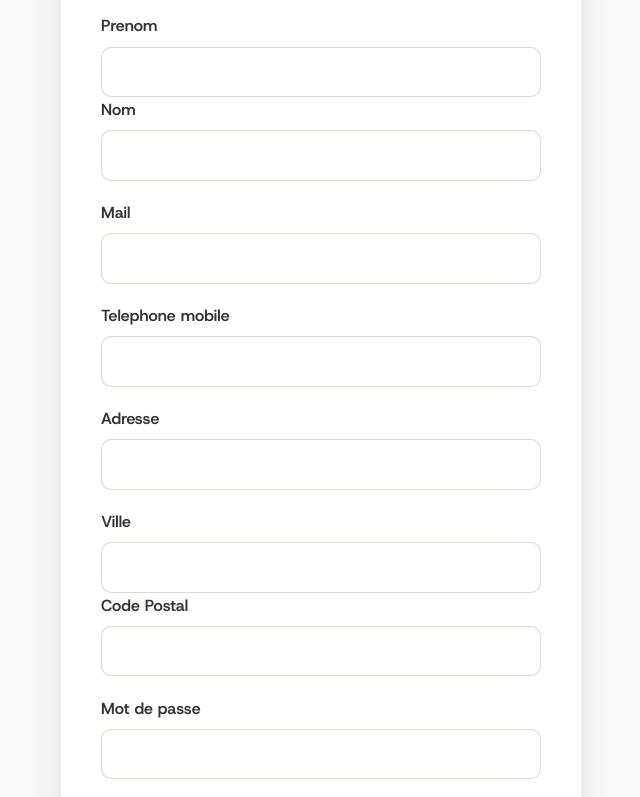
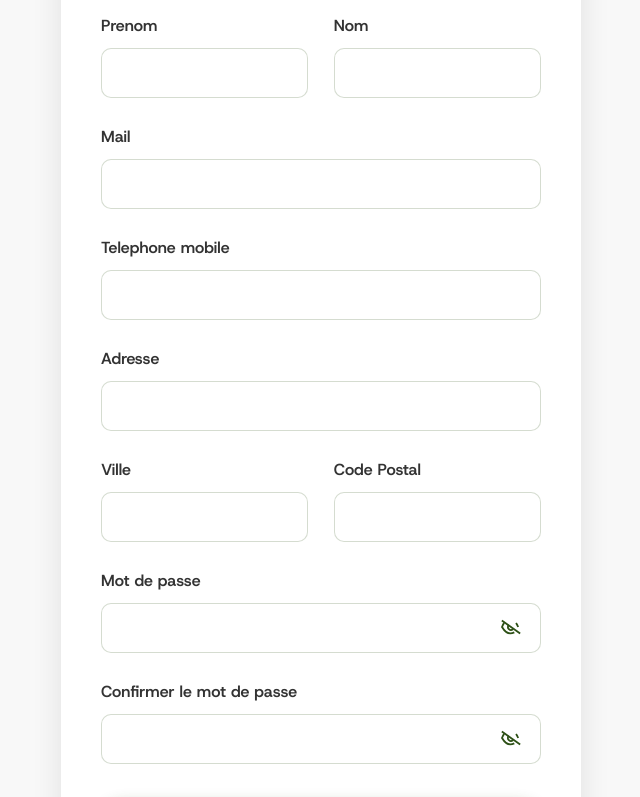
Before and after one commit to robertoreynaleon/vitegourmand-frontend, a React (Create React App) app: page /auth/register in a window 1280 px wide. Shown: the part 280-1077 px from the top of the page, without its empty margins (319-959 px from the left). Built offline with nearby package versions, Linux system fonts and the light colour scheme.

Commit message:
Validation des données du formulaire Register côté Front-end

```diff
--- a/src/pages/auth/Register.jsx
+++ b/src/pages/auth/Register.jsx
@@ -1,9 +1,46 @@
-import React from 'react';
+import React, { useState } from 'react';
 import Header from '../../components/Header';
 import Footer from '../../components/Footer';
 import './Auth.scss';
+import { validateRegister } from './registerValidation';
 
 function Register() {
+	const [formValues, setFormValues] = useState({
+		name: '',
+		lastname: '',
+		email: '',
+		phone: '',
+		address: '',
+		city: '',
+		postalCode: '',
+		password: '',
+		password_confirm: ''
+	});
+	const [errors, setErrors] = useState({});
+	const [showPassword, setShowPassword] = useState(false);
+	const [showPasswordConfirm, setShowPasswordConfirm] = useState(false);
+
+	const handleChange = (event) => {
+		const { name, value } = event.target;
+		setFormValues((prev) => ({ ...prev, [name]: value }));
+	};
+
+	const handleSubmit = (event) => {
+		event.preventDefault();
+		const validationErrors = validateRegister(formValues);
+		if (Object.keys(validationErrors).length > 0) {
+			setErrors(validationErrors);
+			const firstInvalid = Object.keys(validationErrors)[0];
+			const target = event.currentTarget.querySelector(`[name="${firstInvalid}"]`);
+			if (target) {
+				target.focus();
+			}
+			return;
+		}
+		setErrors({});
+		event.currentTarget.submit();
+	};
+
 	return (
 		<div className="auth-page-wrapper">
 			<Header />
@@ -14,7 +51,7 @@ function Register() {
 							<h1 id="register-title" className="form-page-title">Creer un compte</h1>
 							<p className="form-subtitle">Rejoignez ViteGourmand et profitez de nos menus</p>
 
-							<form className="form-main" method="post" action="/auth/register/">
+							<form className="form-main" method="post" action="http://vitegourmand.local/auth/register/" onSubmit={handleSubmit} noValidate>
 								<div className="form-row">
 									<div className="form-group">
 										<label htmlFor="name" className="form-label">Prenom</label>
@@ -24,8 +61,13 @@ function Register() {
 											name="name"
 											className="form-input-field"
 											autoComplete="given-name"
+											value={formValues.name}
+											onChange={handleChange}
+											aria-invalid={Boolean(errors.name)}
+											aria-describedby={errors.name ? 'name-error' : undefined}
 											required
 										/>
+										{errors.name && <p id="name-error" className="form-error" aria-live="polite">{errors.name}</p>}
 									</div>
 
 									<div className="form-group">
@@ -36,8 +78,13 @@ function Register() {
 											name="lastname"
 											className="form-input-field"
 											autoComplete="family-name"
+											value={formValues.lastname}
+											onChange={handleChange}
+											aria-invalid={Boolean(errors.lastname)}
+											aria-describedby={errors.lastname ? 'lastname-error' : undefined}
 											required
 										/>
+										{errors.lastname && <p id="lastname-error" className="form-error" aria-live="polite">{errors.lastname}</p>}
 									</div>
 								</div>
 
@@ -49,8 +96,13 @@ function Register() {
 										name="email"
 										className="form-input-field"
 										autoComplete="email"
+										value={formValues.email}
+										onChange={handleChange}
+										aria-invalid={Boolean(errors.email)}
+										aria-describedby={errors.email ? 'email-error' : undefined}
 										required
 									/>
+									{errors.email && <p id="email-error" className="form-error" aria-live="polite">{errors.email}</p>}
 								</div>
 
 								<div className="form-group">
@@ -61,8 +113,13 @@ function Register() {
 										name="phone"
 										className="form-input-field"
 										autoComplete="tel"
+										value={formValues.phone}
+										onChange={handleChange}
+										aria-invalid={Boolean(errors.phone)}
+										aria-describedby={errors.phone ? 'phone-error' : undefined}
 										required
 									/>
+									{errors.phone && <p id="phone-error" className="form-error" aria-live="polite">{errors.phone}</p>}
 								</div>
 
 								<div className="form-group">
@@ -73,8 +130,13 @@ function Register() {
 										name="address"
 										className="form-input-field"
 										autoComplete="street-address"
+										value={formValues.address}
+										onChange={handleChange}
+										aria-invalid={Boolean(errors.address)}
+										aria-describedby={errors.address ? 'address-error' : undefined}
 										required
 									/>
+									{errors.address && <p id="address-error" className="form-error" aria-live="polite">{errors.address}</p>}
 								</div>
 
 								<div className="form-row">
@@ -86,8 +148,13 @@ function Register() {
 											name="city"
 											className="form-input-field"
 											autoComplete="address-level2"
+											value={formValues.city}
+											onChange={handleChange}
+											aria-invalid={Boolean(errors.city)}
+											aria-describedby={errors.city ? 'city-error' : undefined}
 											required
 										/>
+										{errors.city && <p id="city-error" className="form-error" aria-live="polite">{errors.city}</p>}
 									</div>
 
 									<div className="form-group">
@@ -98,33 +165,92 @@ function Register() {
 											name="postalCode"
 											className="form-input-field"
 											autoComplete="postal-code"
+											value={formValues.postalCode}
+											onChange={handleChange}
+											aria-invalid={Boolean(errors.postalCode)}
+											aria-describedby={errors.postalCode ? 'postalCode-error' : undefined}
 											required
 										/>
+										{errors.postalCode && <p id="postalCode-error" className="form-error" aria-live="polite">{errors.postalCode}</p>}
 									</div>
 								</div>
 
 								<div className="form-group">
 									<label htmlFor="password" className="form-label">Mot de passe</label>
+									<div className="form-password-row">
 										<input
-										type="password"
+											type={showPassword ? 'text' : 'password'}
 											id="password"
 											name="password"
-										className="form-input-field"
+											className="form-input-field form-input-field--with-toggle"
 											autoComplete="new-password"
+											value={formValues.password}
+											onChange={handleChange}
+											aria-invalid={Boolean(errors.password)}
+											aria-describedby={errors.password ? 'password-error' : undefined}
 											required
 										/>
+										<button
+											type="button"
+											className="form-password-toggle"
+											onClick={() => setShowPassword((prev) => !prev)}
+											aria-label={showPassword ? 'Masquer le mot de passe' : 'Afficher le mot de passe'}
+										>
+											{showPassword ? (
+												<svg viewBox="0 0 24 24" aria-hidden="true" focusable="false">
+													<path d="M3 12c2.7-4.5 6.2-7 9-7s6.3 2.5 9 7c-2.7 4.5-6.2 7-9 7s-6.3-2.5-9-7z" fill="none" stroke="currentColor" strokeWidth="2" />
+													<circle cx="12" cy="12" r="3" fill="none" stroke="currentColor" strokeWidth="2" />
+												</svg>
+											) : (
+												<svg viewBox="0 0 24 24" aria-hidden="true" focusable="false">
+													<path d="M2 5l20 14" fill="none" stroke="currentColor" strokeWidth="2" />
+													<path d="M4.5 7.5C3.6 8.7 2.9 10.1 2.2 12c2.7 4.5 6.2 7 9 7 1.5 0 3-.4 4.4-1.1" fill="none" stroke="currentColor" strokeWidth="2" />
+													<path d="M9.5 9.8a3.2 3.2 0 0 0 4.7 4.4" fill="none" stroke="currentColor" strokeWidth="2" />
+													<path d="M19.8 12c-.7-1.8-1.4-3.2-2.3-4.4" fill="none" stroke="currentColor" strokeWidth="2" />
+												</svg>
+											)}
+										</button>
+									</div>
+									{errors.password && <p id="password-error" className="form-error" aria-live="polite">{errors.password}</p>}
 								</div>
 
 								<div className="form-group">
 									<label htmlFor="password_confirm" className="form-label">Confirmer le mot de passe</label>
+									<div className="form-password-row">
 										<input
-										type="password"
+											type={showPasswordConfirm ? 'text' : 'password'}
 											id="password_confirm"
 											name="password_confirm"
-										className="form-input-field"
+											className="form-input-field form-input-field--with-toggle"
 											autoComplete="new-password"
+											value={formValues.password_confirm}
+											onChange={handleChange}
+											aria-invalid={Boolean(errors.password_confirm)}
+											aria-describedby={errors.password_confirm ? 'password-confirm-error' : undefined}
 											required
 										/>
+										<button
+											type="button"
+											className="form-password-toggle"
+											onClick={() => setShowPasswordConfirm((prev) => !prev)}
+											aria-label={showPasswordConfirm ? 'Masquer le mot de passe' : 'Afficher le mot de passe'}
+										>
+											{showPasswordConfirm ? (
+												<svg viewBox="0 0 24 24" aria-hidden="true" focusable="false">
+													<path d="M3 12c2.7-4.5 6.2-7 9-7s6.3 2.5 9 7c-2.7 4.5-6.2 7-9 7s-6.3-2.5-9-7z" fill="none" stroke="currentColor" strokeWidth="2" />
+													<circle cx="12" cy="12" r="3" fill="none" stroke="currentColor" strokeWidth="2" />
+												</svg>
+											) : (
+												<svg viewBox="0 0 24 24" aria-hidden="true" focusable="false">
+													<path d="M2 5l20 14" fill="none" stroke="currentColor" strokeWidth="2" />
+													<path d="M4.5 7.5C3.6 8.7 2.9 10.1 2.2 12c2.7 4.5 6.2 7 9 7 1.5 0 3-.4 4.4-1.1" fill="none" stroke="currentColor" strokeWidth="2" />
+													<path d="M9.5 9.8a3.2 3.2 0 0 0 4.7 4.4" fill="none" stroke="currentColor" strokeWidth="2" />
+													<path d="M19.8 12c-.7-1.8-1.4-3.2-2.3-4.4" fill="none" stroke="currentColor" strokeWidth="2" />
+												</svg>
+											)}
+										</button>
+									</div>
+									{errors.password_confirm && <p id="password-confirm-error" className="form-error" aria-live="polite">{errors.password_confirm}</p>}
 								</div>
 
 								<button type="submit" className="form-btn-submit">S'inscrire</button>
--- /dev/null
+++ b/src/pages/auth/registerValidation.js
@@ -0,0 +1,31 @@
+const emailRegex = /^[^\s@]+@[^\s@]+\.[^\s@]+$/;
+const phoneRegex = /^0[1-9][0-9]{8}$/;
+const postalCodeRegex = /^[0-9]{5}$/;
+
+const normalize = (value) => (value || '').trim();
+
+export function validateRegister(values) {
+    const errors = {};
+
+    const name = normalize(values.name);
+    const lastname = normalize(values.lastname);
+    const email = normalize(values.email);
+    const phone = normalize(values.phone).replace(/\s+/g, '');
+    const address = normalize(values.address);
+    const city = normalize(values.city);
+    const postalCode = normalize(values.postalCode);
+    const password = values.password || '';
+    const passwordConfirm = values.password_confirm || '';
+
+    if (!name) errors.name = 'Champ requis.';
+    if (!lastname) errors.lastname = 'Champ requis.';
+    if (!email || !emailRegex.test(email)) errors.email = 'Champ requis.';
+    if (!phone || !phoneRegex.test(phone)) errors.phone = 'Champ requis.';
+    if (!address) errors.address = 'Champ requis.';
+    if (!city) errors.city = 'Champ requis.';
+    if (!postalCode || !postalCodeRegex.test(postalCode)) errors.postalCode = 'Champ requis.';
+    if (!password || password.length < 12) errors.password = 'Mot de passe invalide.';
+    if (!passwordConfirm || passwordConfirm !== password) errors.password_confirm = 'Confirmation invalide.';
+
+    return errors;
+}
--- a/src/styles/_forms.scss
+++ b/src/styles/_forms.scss
@@ -34,13 +34,19 @@
 
 .form-main {
     display: grid;
-    gap: 1.2rem;
+    gap: 1.6rem;
     text-align: left;
+}
+
+.form-row {
+    display: grid;
+    grid-template-columns: repeat(2, 1fr);
+    gap: 1.6rem;
 }
 
 .form-group {
     display: grid;
-    gap: 0.5rem;
+    gap: 0.6rem;
 }
 
 .form-label {
@@ -62,6 +68,43 @@
     &:focus-visible {
         border-color: $color-green;
     }
+}
+
+.form-input-field[aria-invalid="true"] {
+    border-color: $color-green;
+}
+
+.form-input-field--with-toggle {
+    padding-right: 3.2rem;
+}
+
+.form-password-row {
+    position: relative;
+    display: flex;
+    align-items: center;
+}
+
+.form-password-toggle {
+    position: absolute;
+    right: 0.6rem;
+    width: 40px;
+    height: 40px;
+    border: none;
+    background: transparent;
+    color: $color-green;
+    cursor: pointer;
+    padding: 0;
+    @include interactive($color-gold);
+
+    svg {
+        width: 22px;
+        height: 22px;
+    }
+}
+
+.form-error {
+    color: $color-green-dark;
+    font-size: 0.9rem;
 }
 
 .form-btn-submit {
@@ -109,6 +152,11 @@
     .form-page-section {
         padding: 5rem 0;
     }
+
+    .form-row {
+        grid-template-columns: 1fr;
+        gap: 1.6rem;
+    }
 }
 
 @include mobile {
@@ -123,4 +171,9 @@
     .form-page-title {
         font-size: 1.9rem;
     }
+
+    .form-row {
+        grid-template-columns: 1fr;
+        gap: 1.6rem;
+    }
 }
```
Lines whose indentation alone changed are shown as unchanged.
